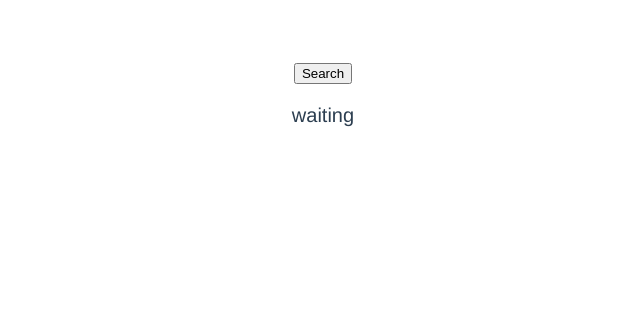
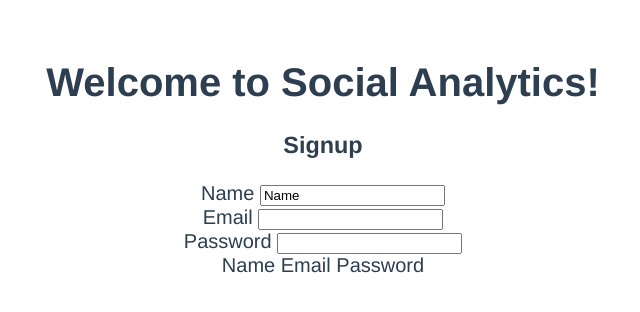
Before and after one commit to emma-wong/Social-Analytics, a Vue app in the folder social-analytics/: page / in a window 1280 px wide. Shown: the top 312 px of the page, without its empty margins (317-957 px from the left). Built offline with nearby package versions, Linux system fonts and the light colour scheme.

Commit message:
added login textfield

```diff
--- a/social-analytics/package.json
+++ b/social-analytics/package.json
@@ -8,9 +8,9 @@
     "lint": "vue-cli-service lint"
   },
   "dependencies": {
+    "aws-sdk": "^2.272.1",
     "axios": "^0.18.0",
     "twit": "^2.2.11",
-    "aws-sdk": "^2.272.1",
     "vue": "^2.5.16"
   },
   "devDependencies": {
--- a/social-analytics/src/App.vue
+++ b/social-analytics/src/App.vue
@@ -1,28 +1,30 @@
 <template>
     <div id="app">
-    <Language-API/>
+       <!--  <Language-API/> -->
+        <Signup/>
+
         <!--<HelloWorld msg="Welcome to Your Vue.js App"/>-->
     </div>
 </template>
-
 <script>
 import Vue from 'vue'
 import axios from 'axios'
 import HelloWorld from './components/HelloWorld.vue'
-import LanguageAPI from './components/LanguageAPI.vue'
+// import LanguageAPI from './components/LanguageAPI.vue'
+import Signup from './components/Signup.vue'
 
 Vue.prototype.$http = axios;
 
 export default {
     name: 'app',
     components: {
-    HelloWorld
+        Signup
     }
 }
 
-Vue.component("Language-API", LanguageAPI);
+Vue.component("Hello-World", HelloWorld);
+
 </script>
-
 <style>
 #app {
     font-family: 'Avenir', Helvetica, Arial, sans-serif;
--- a/social-analytics/src/components/LanguageAPI.vue
+++ b/social-analytics/src/components/LanguageAPI.vue
@@ -1,40 +1,39 @@
 <template>
-    <div class = "title">
+    <div class="title">
         <button v-on:click="callLanguageAPI">Search</button>
         <p>{{ something }}</p>
         <p>{{ json }}</p>
     </div>
 </template>
-
 <script>
 export default {
     name: 'LanguageAPI',
-    data: function(){
+    data: function() {
         return {
             json: "",
-            something: "waiting"
+            something: ""
         }
     },
     methods: {
-        changeTitle: function () {
+        changeTitle: function() {
             this.$data.title = "this is a new title"
         },
-        callLanguageAPI: function () {
+        callLanguageAPI: function() {
             let params = {
-              "document":{
-                "type":"PLAIN_TEXT",
+                "document": {
+                    "type": "PLAIN_TEXT",
                     "language": "EN",
-                "content":"The windy, cold weather was unbearable this winter."
+                    "content": "The windy, cold weather was unbearable this winter."
                 },
 
-              "encodingType":"UTF8"
+                "encodingType": "UTF8"
             }
-            this.$http.post( 'https://language.googleapis.com/v1/documents:analyzeEntitySentiment?key=AIzaSyAydMJ-w2ziu8KD8496UeYf3fH_v5ZsLiQ', params )
+            this.$http.post('https://language.googleapis.com/v1/documents:analyzeEntitySentiment?key=AIzaSyAydMJ-w2ziu8KD8496UeYf3fH_v5ZsLiQ', params)
 
-                .then( response => {
+            .then(response => {
                 this.something = "success";
                 this.$data.json = response.data;
-                } ).catch(error => {
+            }).catch(error => {
                 this.something = error;
             });
         }
--- /dev/null
+++ b/social-analytics/src/components/Signup.vue
@@ -0,0 +1,31 @@
+
+<template>
+    <div>
+        <h1> Welcome to Social Analytics! </h1>
+        <h3> Signup </h3>
+        <div>
+            <label> Name  </label>
+            <input type="text" name="name" v-model="name">  <br>
+            <label>Email </label>
+            <input type="text" name="email"> <br>
+            <label> Password  </label>
+            <input type="text" name="password">
+        </div>
+        {{ name }}
+        {{ email }}
+        {{ password }}
+    </div>
+</template>
+
+<script>
+export default {
+    name: "Signup",
+    data: function(){
+        return {
+            name: "Name",
+            email: "Email",
+            password: "Password"
+        }
+    }
+}
+</script>
```
Lines whose indentation alone changed are shown as unchanged.
